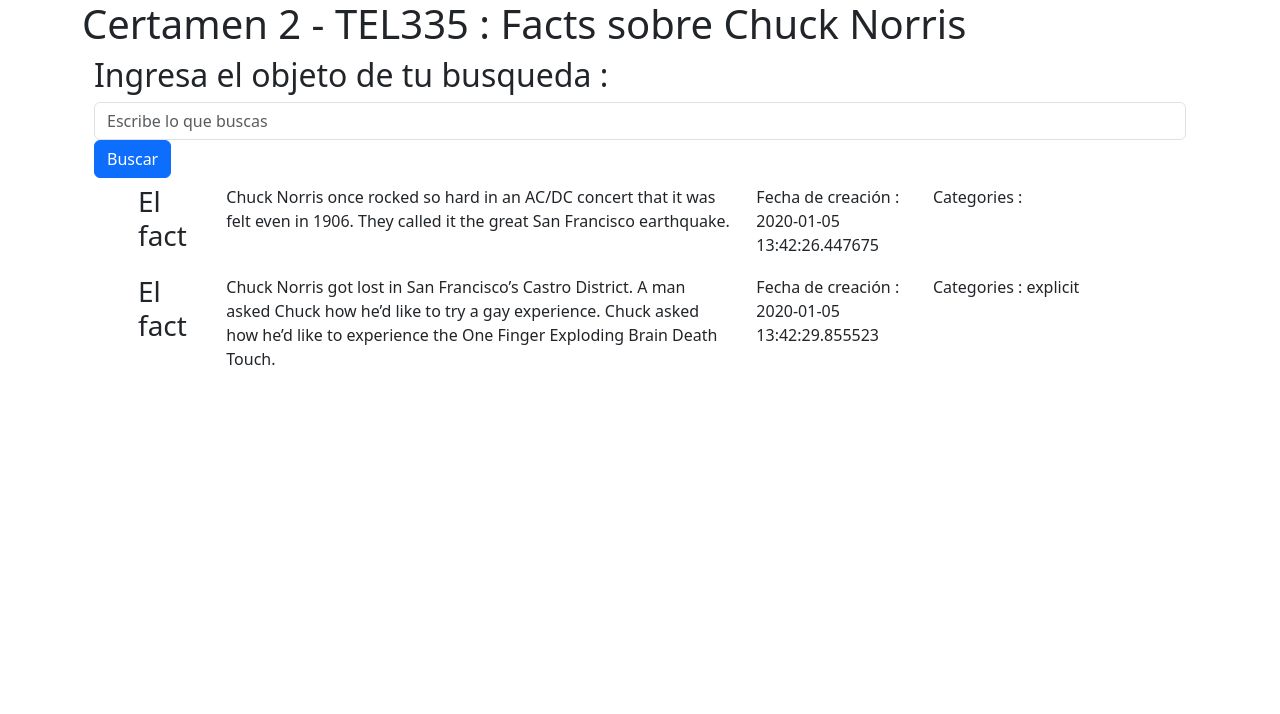
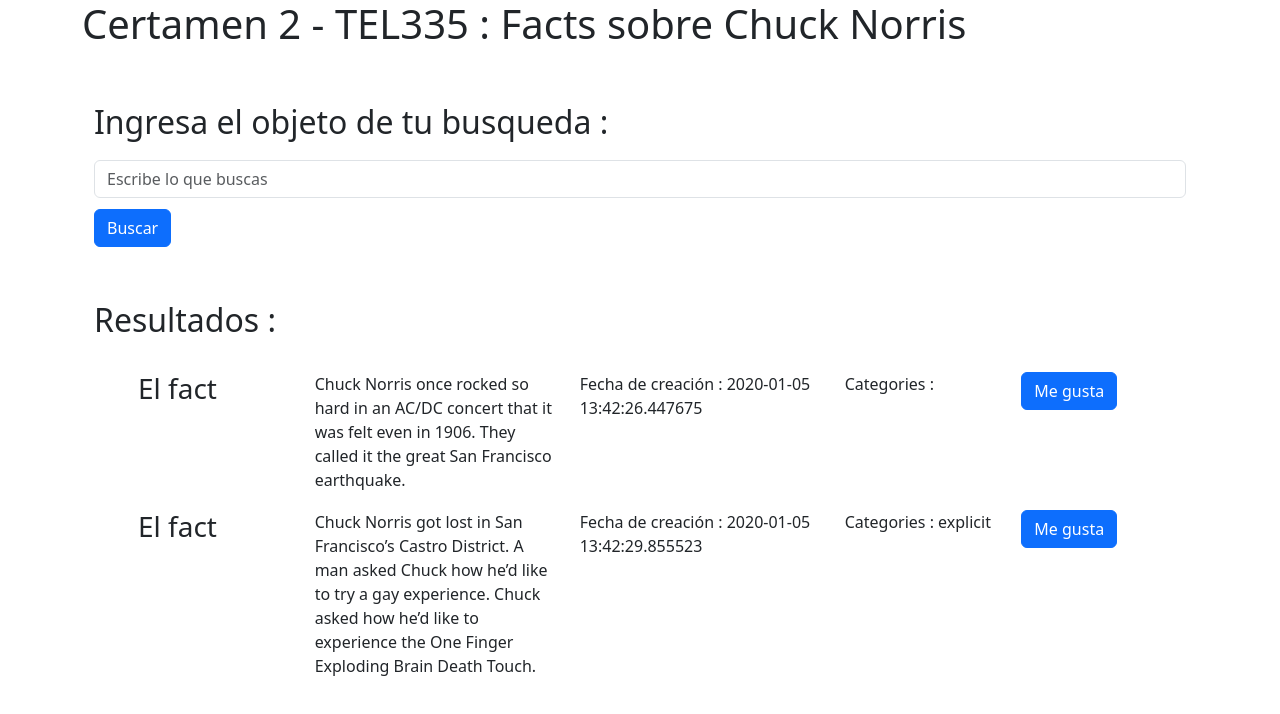
Before and after one commit to lauralvd01/certamen-2-tel335, a React (Create React App) app: page / in a window 1280 px wide. Shown: the top 714 px of the page. Built offline with nearby package versions, Linux system fonts and the light colour scheme.

Commit message:
2.  Se puede presionar un boton Me gusta para guardar el id del fact  en una tabla local

```diff
--- a/src/components/FactsList.js
+++ b/src/components/FactsList.js
@@ -1,4 +1,17 @@
-import { Container, Row, Col } from "react-bootstrap";
+import { Container, Row, Col, Button } from "react-bootstrap";
+
+let favorits = []
+
+const updateFavorit = (id) => {
+    const index = favorits.find((old_id) => old_id === id)
+    if (index) {
+        favorits = favorits.filter((old_id) => old_id !== id)
+    }
+    else {
+        favorits.push(id)
+    }
+    console.log(favorits)
+}
 
 
 function FactsList(props) {
@@ -14,17 +27,20 @@
                             {
                                 props.factsList.map((fact, index) => {
                                     return (<Row key={index} style={{marginTop:"2px"}}>
-                                        <Col lg={1}>
+                                        <Col lg={2}>
                                             <h3>El fact</h3>
                                         </Col>
-                                        <Col lg={6}>
+                                        <Col lg={3}>
                                             <p>{fact.value}</p>
                                         </Col>
-                                        <Col lg={2}>
+                                        <Col lg={3}>
                                             <p>Fecha de creación : {fact.created_at}</p>
                                         </Col>
-                                        <Col lg={3}>
+                                        <Col lg={2}>
                                             <p>Categories : {fact.categories.join(', ')}</p>
+                                        </Col>
+                                        <Col lg={2}>
+                                            <Button onClick={(component) => {updateFavorit(fact.id)}}>Me gusta</Button>
                                         </Col>
                                     </Row>
                                     )
--- a/src/components/Search.js
+++ b/src/components/Search.js
@@ -89,18 +89,21 @@
     return (
         <section id="search">
             <Container>
-                <Row>
+                <Row style={{marginTop:"5%"}}>
                     <h2>Ingresa el objeto de tu busqueda :</h2>
                 </Row>
-                <Row>
+                <Row style={{marginTop:"1%"}}>
                     <Form>
                         <Form.Group controlId="searchInput">
                             <Form.Control type="text" placeholder="Escribe lo que buscas" onChange={(component) => setQueryInput(component.target.value)}/>
                         </Form.Group>
-                        <Button variant="primary" onClick={clickToSearch}>Buscar</Button>
+                        <Button variant="primary" onClick={clickToSearch} style={{marginTop:"1%"}}>Buscar</Button>
                     </Form>
                 </Row>
-                <Row style={{marginTop:"5px"}}>
+                <Row style={{marginTop:"5%"}}>
+                    <h2>Resultados :</h2>
+                </Row>
+                <Row style={{marginTop:"2%"}}>
                     <div className="d-flex justify-content-center">
                         <SpinnerLoader haveToSearch={haveToSearch} searching={searching}/>
                     </div>
```
